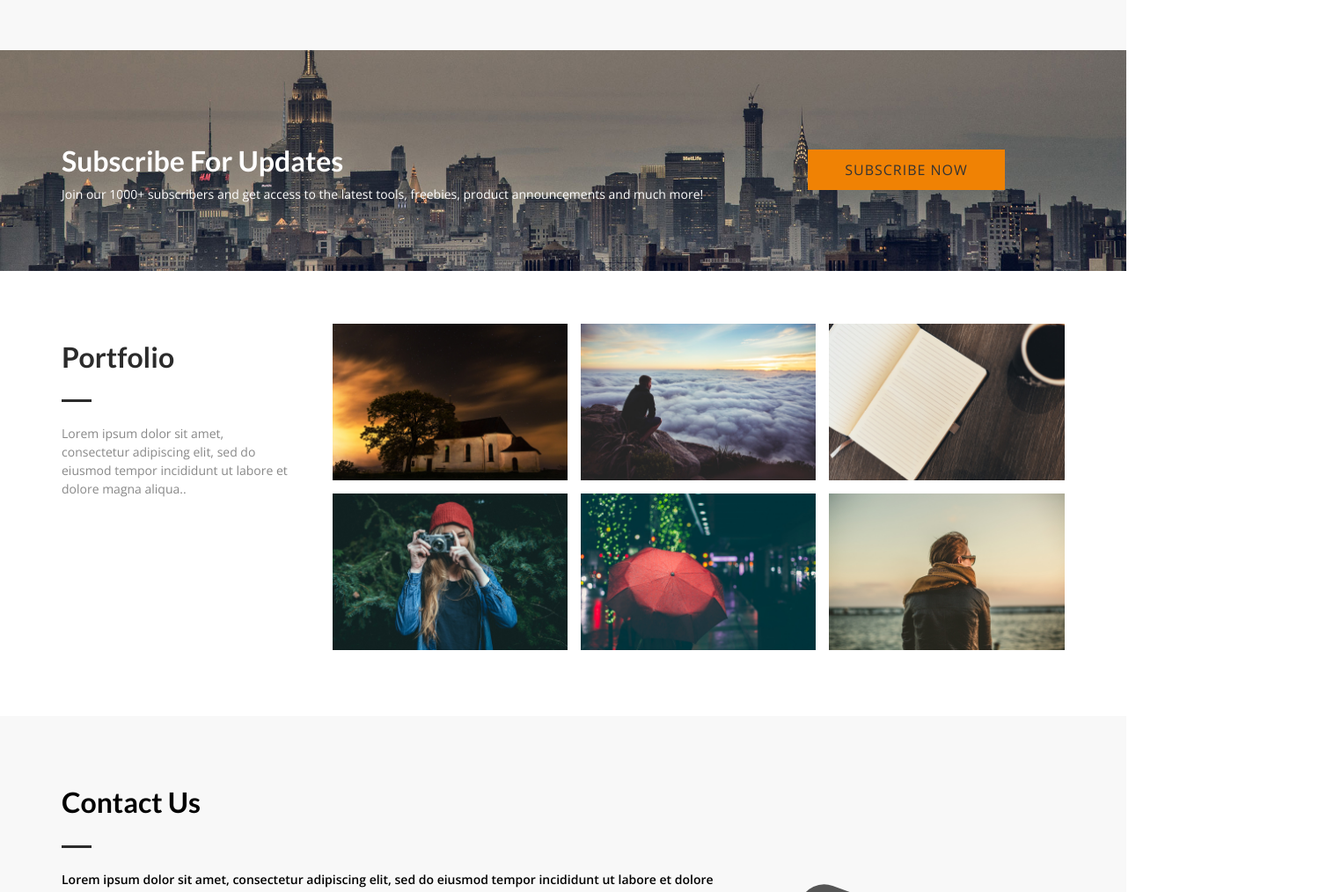
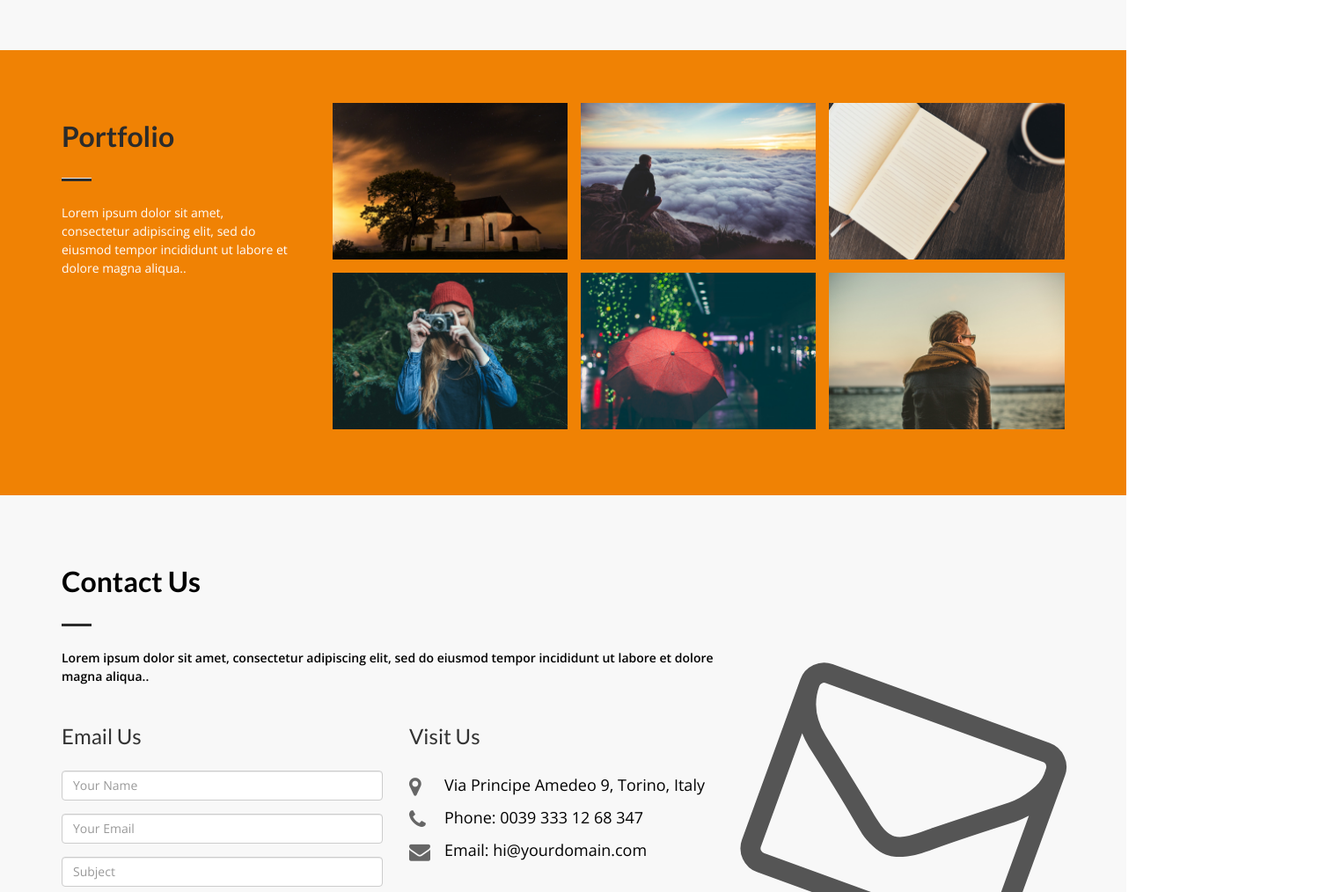
Before and after one commit to carsonplant/carsonplant.github.io, a plain HTML site: page index.html in a window 1280 px wide. Shown: the part 1392-2406 px from the top of the page at 88% size, 1499 px wide, since content can reach past the window. Drawn offline with nearby package versions, Linux system fonts and the light colour scheme.

Commit message:
portfolio row

```diff
--- a/css/style.css
+++ b/css/style.css
@@ -460,5 +460,9 @@ a, a:hover {
     font-size: 20px;
   }
 }
-
+.fourth-row{
+  background-color: rgb(240, 130, 4);
+    color: white;
+  }
+}
 /****/
--- a/index.html
+++ b/index.html
@@ -150,32 +150,17 @@
     </div>
   </section>
   <!---->
-  <section class="section-padding parallax bg-image-2 section wow fadeIn delay-08s" id="cta-2">
-    <div class="container">
-      <div class="row">
-        <div class="col-md-8">
-          <div class="cta-txt">
-            <h3>Subscribe For Updates</h3>
-            <p>Join our 1000+ subscribers and get access to the latest tools, freebies, product announcements and much
-              more!</p>
-          </div>
-        </div>
-        <div class="col-md-4 text-center">
-          <a href="#" class="btn btn-submit">Subscribe Now</a>
-        </div>
-      </div>
-    </div>
-  </section>
   <!---->
   <!---->
-  <section class="section-padding wow fadeInUp delay-02s" id="portfolio">
+  <section class="section-padding wow fadeInUp delay-02s fourth-row" id="portfolio">
     <div class="container">
       <div class="row">
         <div class="col-md-3 col-sm-12">
           <div class="section-title">
             <h2 class="head-title">Portfolio</h2>
             <hr class="botm-line">
-            <p class="sec-para">Lorem ipsum dolor sit amet, consectetur adipiscing elit, sed do eiusmod tempor
+            <p class="sec-para fourth-row">Lorem ipsum dolor sit amet, consectetur adipiscing elit, sed do eiusmod
+              tempor
               incididunt ut labore et dolore magna aliqua..</p>
           </div>
         </div>
```
